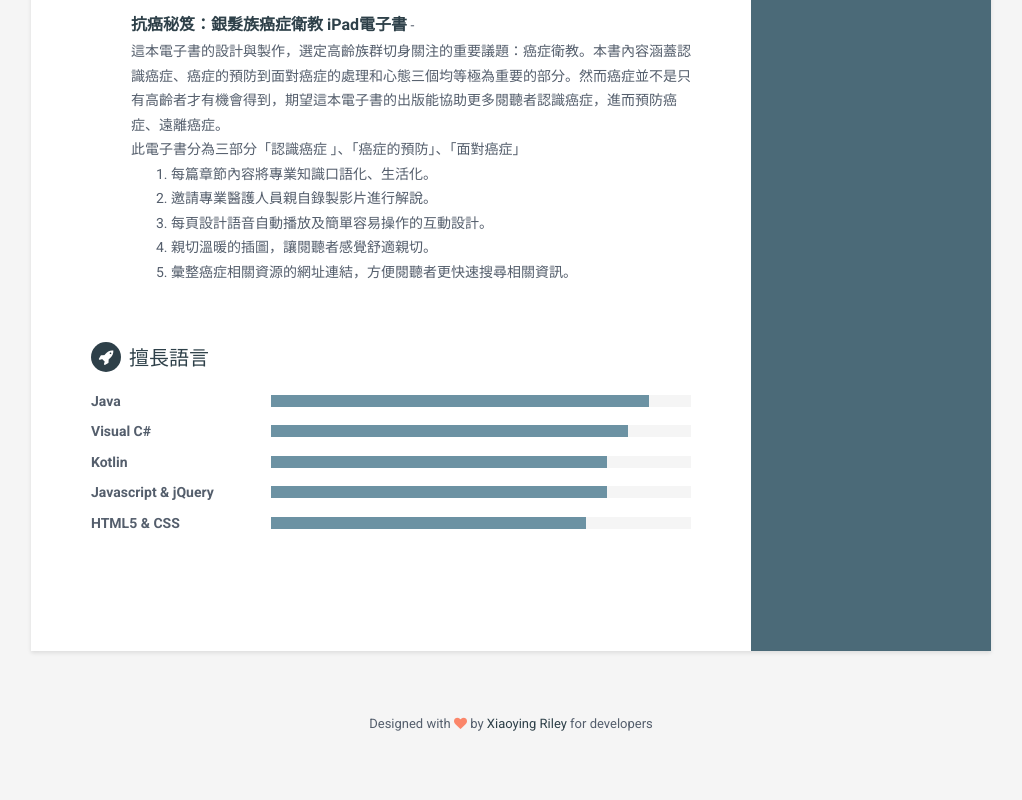
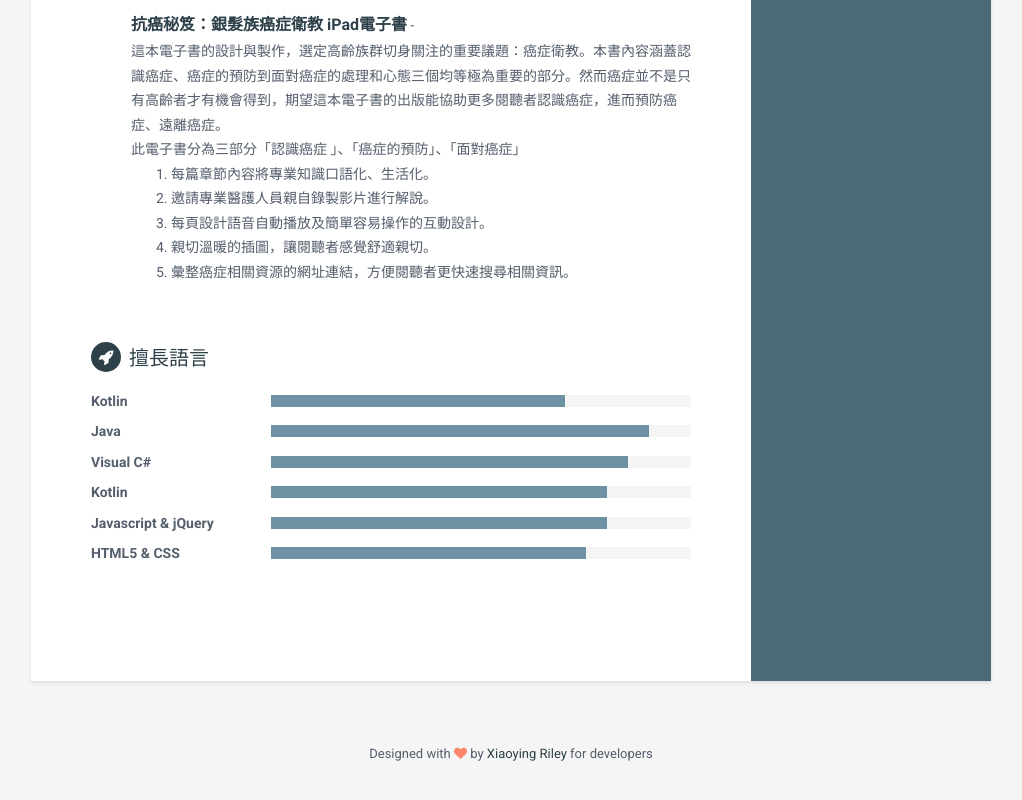
Before and after one commit to jeremyhuang/jeremyhuang.github.io, a plain HTML site: page index.html in a window 1280 px wide. Shown: the part 5957-6757 px from the top of the page, without its empty margins (129-1151 px from the left). Drawn offline with Linux system fonts and the light colour scheme.

Commit message:
Update index.html

```diff
--- a/index.html
+++ b/index.html
@@ -291,6 +291,14 @@
                 <h2 class="section-title"><i class="fa fa-rocket"></i>擅長語言</h2>
                 <div class="skillset">
                     <div class="item">
+                        <h3 class="level-title">Kotlin</h3>
+                        <div class="level-bar">
+                            <div class="level-bar-inner" data-level="70%">
+                            </div>
+                        </div>
+                        <!--//level-bar-->
+                    </div>
+                    <div class="item">
                         <h3 class="level-title">Java</h3>
                         <div class="level-bar">
                             <div class="level-bar-inner" data-level="90%">
```
